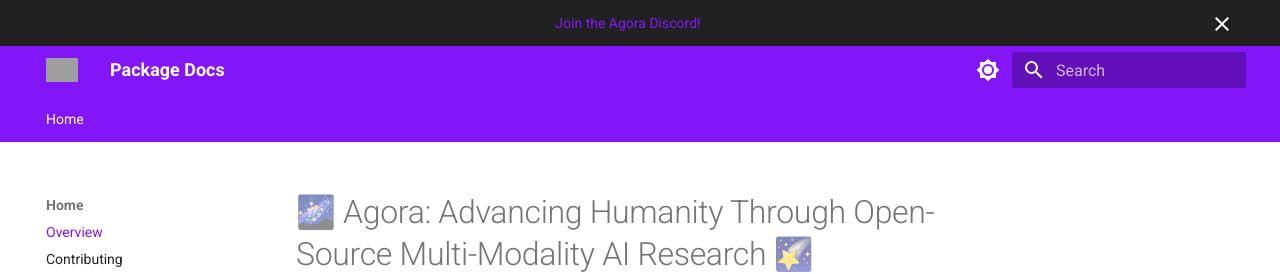
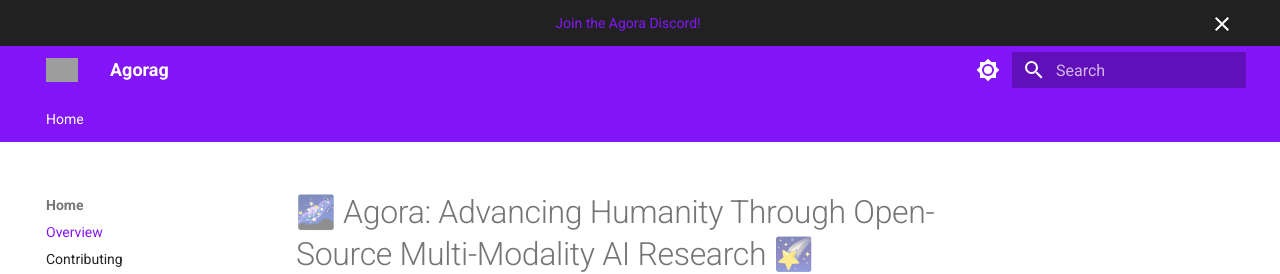
Before and after one commit to Agora-Lab-AI/AgoraHub, an MkDocs documentation site: the page built from docs/index.md, in a window 1280 px wide. Shown: the top 274 px of the page. Built offline with MkDocs 1.6.1 and Material for MkDocs 9.7.7, drawn with Linux system fonts in a browser that asks for light colours; grey boxes are pictures that could not be loaded.

Commit message:
agora hub

```diff
--- a/mkdocs.yml
+++ b/mkdocs.yml
@@ -1,4 +1,4 @@
-site_name: Package Docs
+site_name: Agorag
 plugins:
   - glightbox
   - search
```
